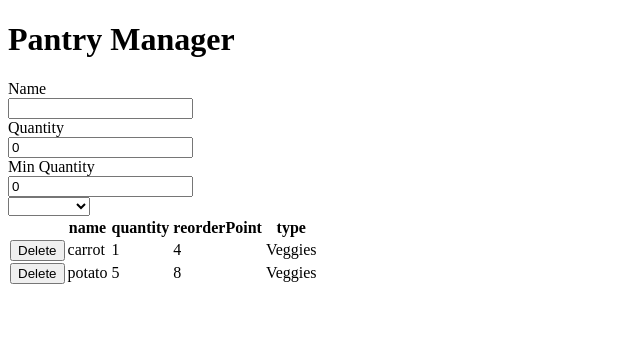
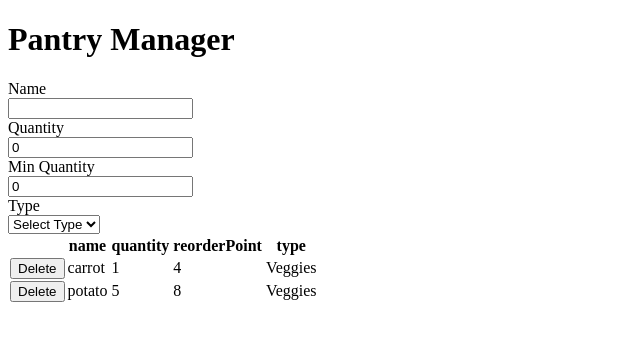
Before and after one commit to mbren2/eg_reactTraining, a React (Create React App) app in the folder eg-training/eg-training/: page / in a window 1280 px wide. Shown: the top 340 px of the page, without its empty margins (0-640 px from the left). Built offline with nearby package versions, Linux system fonts and the light colour scheme; data requests are answered from the project's data file.

Commit message:
Added a label to type and more onChange functionality.

```diff
--- a/eg-training/eg-training/src/App.tsx
+++ b/eg-training/eg-training/src/App.tsx
@@ -62,7 +62,9 @@ export function App() {
   //id corelates to the property in state
   // you can figure that out by setting a debugger below, hitting the dev tools console and
   // seeing that ID is set to the value at this point
-  function onChange(event: React.ChangeEvent<HTMLInputElement>) {
+  function onChange(event:
+    React.ChangeEvent<HTMLInputElement | HTMLSelectElement>
+    ) {
     const { value, id } = event.target;
     //How do we create a new object that contains one updated property?
     //You can create a const, then pass that into setNewFood()
@@ -108,19 +110,27 @@ export function App() {
           onChange={onChange}
           id="quantity"
           label="Quantity"
+          type="number"
           value={newFood.quantity.toString()}
         />
         <Input
           onChange={onChange}
-          id="minQuantity"
+          id="reorderPoint"
           label="Min Quantity"
+          type="number"
           value={newFood.reorderPoint.toString()}
         />
-        <Select id="type" label="Type" placeholderOption="" value={newFood.type} options={[
-          {label:"Vegetable", value:"Vegetable"},
-          {label:"Grain", value:"Grain"},
-          {label:"Fruit", value:"Fruit"}
-          ]}
+        <Select
+          id="type"
+          label="Type"
+          onChange={onChange}
+          placeholderOption="Select Type"
+          value={newFood.type}
+          options={[
+            {label:"Vegetable", value:"Vegetable"},
+            {label:"Grain", value:"Grain"},
+            {label:"Fruit", value:"Fruit"}
+            ]}
         />
       </form>
 
--- a/eg-training/eg-training/src/shared/input.tsx
+++ b/eg-training/eg-training/src/shared/input.tsx
@@ -5,18 +5,20 @@ type InputProps = {
     id: string;
     value: string;
     onChange: React.ChangeEventHandler;
+    type?: "text" | "number" | "email" | "phone" | "date";
 }
 
-export function Input(props: InputProps) {
+//Destructure props in the function signature
+export function Input({label, id, value, onChange, type = "text"}: InputProps) {
     return(
         <div>
-            <label htmlFor={props.id}>{props.label}</label>
+            <label htmlFor={id}>{label}</label>
             <br />
             <input
-                onChange={props.onChange}
-                id={props.id}
-                type="text"
-                value={props.value}
+                onChange={onChange}
+                id={id}
+                type={type}
+                value={value}
             />
         </div>
     );
--- a/eg-training/eg-training/src/shared/select.tsx
+++ b/eg-training/eg-training/src/shared/select.tsx
@@ -11,17 +11,21 @@ type SelectProps = {
     options:SelectOption[];
     placeholderOption: string;
     value:string;
+    onChange: React.ChangeEventHandler<HTMLSelectElement>;
 };
 
 //Destructuring inline in function signature. This allows us to avoid repeating the word "props"
-export function Select({placeholderOption, value, options}: SelectProps) {
+export function Select({id, placeholderOption, value, options, onChange, label}: SelectProps) {
     //Destructure props to shorten calls below
     //const {placeholderOption, value, options} = props;
     return(
-        <select>
+        <div>
+            <label htmlFor={id}>{label}</label>
+            <br/>
+            <select id={id} onChange={onChange} value={value}>
                 <option value="">{placeholderOption}</option>
                 {options.map((option) => (
-                <option selected={value === option.value}
+                    <option
                         key={option.value}
                         value={option.value}
                     >
@@ -29,5 +33,6 @@ export function Select({placeholderOption, value, options}: SelectProps) {
                     </option>
                 ))}
             </select>
+        </div>
     );
 }
```
Lines whose indentation alone changed are shown as unchanged.
